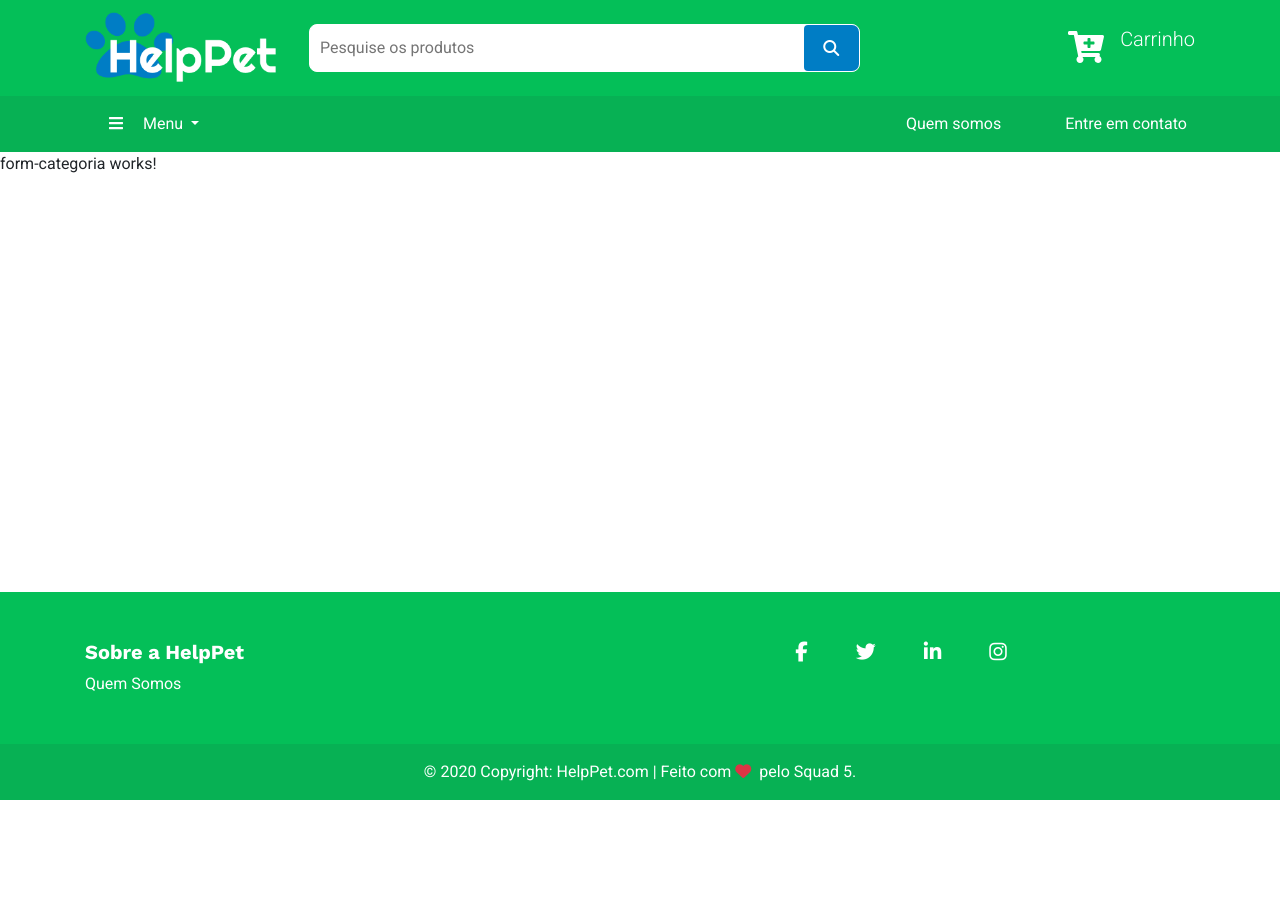
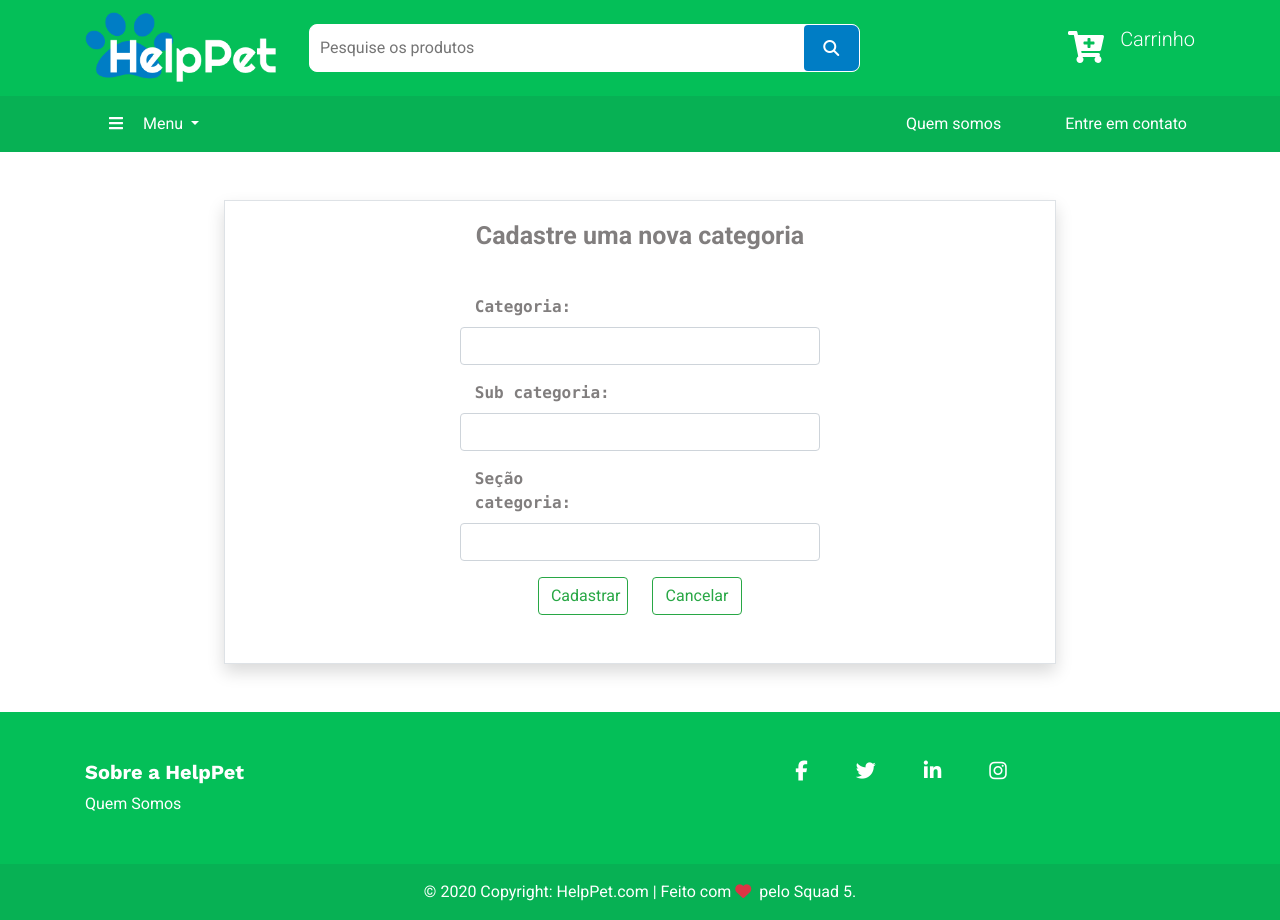
Before and after one commit to juliop3p/HelppetFrontend, an Angular app in the folder frontend/: page /form-categoria in a window 1280 px wide. Before the commit the page ends 800 px from the top, so only its background shows below. Built offline with nearby package versions, Linux system fonts and the light colour scheme; no server answers; sample sign-in values are in the browser's storage.

Commit message:
Atualização da página de categoria

```diff
--- a/frontend/src/app/model/Categoria.ts
+++ b/frontend/src/app/model/Categoria.ts
@@ -1,5 +1,6 @@
-export class User {
+export class Categoria {
   secaoCategoria: string;
   subSecaoCategoria: string;
   animalCategoria: string;
+  idCategoria: number;
 }
--- a/frontend/src/app/pages/form-categoria/form-categoria.component.css
+++ b/frontend/src/app/pages/form-categoria/form-categoria.component.css
@@ -0,0 +1,17 @@
+.esp{
+    padding-left: 50px;
+}
+
+.form-control:focus {
+    border-color: #28a745;
+    box-shadow: 0 0 0 0.2rem rgba(40, 167, 69, 0.25);
+}
+
+.text-center {
+    font-size: 25px;
+    color: #817e7e;
+}
+
+.font-weight-bold{
+    color: #817e7e;
+}
--- a/frontend/src/app/pages/form-categoria/form-categoria.component.html
+++ b/frontend/src/app/pages/form-categoria/form-categoria.component.html
@@ -1 +1,39 @@
-<p>form-categoria works!</p>
+<div class="container">
+
+    <div class="row mt-5 mb-5 mx-auto d-flex justify-content-center border w-75 shadow">
+        <div class="col-md-12 text-center">
+          </div>
+        <div>
+          <p class="text-center mb-4 font-weight-bold p-3">Cadastre uma nova categoria</p>
+
+
+          <div class="form-group" >
+            <label class="text-monospace col-md-8 font-weight-bold" for="texto "> Categoria:</label>
+            <input class="form-control" id="texto" rows="3" placeholder="">
+        </div>
+
+        <div class="form-group" >
+            <label class="text-monospace col-md-8 font-weight-bold" for="texto ">Sub categoria:</label>
+            <input class="form-control" id="texto" rows="3" placeholder="">
+        </div>
+
+        <div class="form-group" >
+            <label class="text-monospace col-md-6 font-weight-bold" for="texto ">Seção categoria:</label>
+            <input class="form-control" id="texto" rows="3" placeholder="">
+        </div>
+
+        <div class="row mb-5">
+          <div class="col-md-12 d-flex justify-content-center">
+            <button class="btn btn-outline-success w-25 mr-4" >Cadastrar</button>
+            <button class="btn btn-outline-success w-25" >Cancelar</button>
+          </div>
+
+        </div>
+
+
+
+
+
+    </div>
+    </div>
+  </div>
--- a/frontend/src/app/pages/form-categoria/form-categoria.component.ts
+++ b/frontend/src/app/pages/form-categoria/form-categoria.component.ts
@@ -1,4 +1,7 @@
+import { Router } from '@angular/router';
 import { Component, OnInit } from '@angular/core';
+import { CategoriaService } from '../../services/categoria.service';
+import { Categoria } from '../../model/Categoria';
 
 @Component({
   selector: 'app-form-categoria',
@@ -7,9 +10,45 @@ import { Component, OnInit } from '@angular/core';
 })
 export class FormCategoriaComponent implements OnInit {
 
-  constructor() { }
+  categoria: Categoria = new Categoria()
+  listaCategoria: Categoria[]
+  modificacao: boolean = false
 
-  ngOnInit(): void {
+
+  constructor(
+    private categoriaService: CategoriaService,
+    private router: Router
+
+  ) { }
+
+  ngOnInit() {
+
+    this.findAllCategoria()
+
   }
 
+  findAllCategoria() {
+    this.categoriaService.getAllCategoria().subscribe((resp: Categoria[]) => {
+      this.listaCategoria = resp
+      console.log(this.listaCategoria)
+    })
+  }
+
+ findByIdCategoria() {
+   this.categoriaService.getByIdCategoria(this.categoria.idCategoria).subscribe((resp: Categoria) => {
+     this.categoria = resp;
+   })
+ }
+
+ Cadastrar(){
+   if (this.categoria.animalCategoria == null) {
+    alert('Preencha o campo da categoria corretamente')
+   } else {
+    this.categoriaService.postCategoria(this.categoria).subscribe((resp: Categoria) => {
+      this.categoria = resp
+      this.router.navigate(['/dashboard'])
+      alert('Categoria cadastrada com sucesso!')
+    })
+   }
+ }
 }
--- a/frontend/src/app/services/categoria.service.ts
+++ b/frontend/src/app/services/categoria.service.ts
@@ -1,9 +1,27 @@
+import { HttpClient, HttpHeaders } from '@angular/common/http';
 import { Injectable } from '@angular/core';
+import { Categoria } from '../model/Categoria';
 
 @Injectable({
   providedIn: 'root'
 })
 export class CategoriaService {
 
-  constructor() { }
+  constructor(private http: HttpClient) { }
+
+  token = {
+    headers: new HttpHeaders().set('Authorization', localStorage.getItem('token'))
+  }
+
+  getAllCategoria() {
+    return this.http.get('http://localhost:8080/categoria',this.token)
+  }
+
+  getByIdCategoria(id: number){
+    return this.http.get(`http://localhost:8080/categoria/${id}`, this.token)
+  }
+
+  postCategoria(categoria: Categoria) {
+    return this.http.post('http://localhost:8080/categoria', categoria, this.token)
+  }
 }
```
